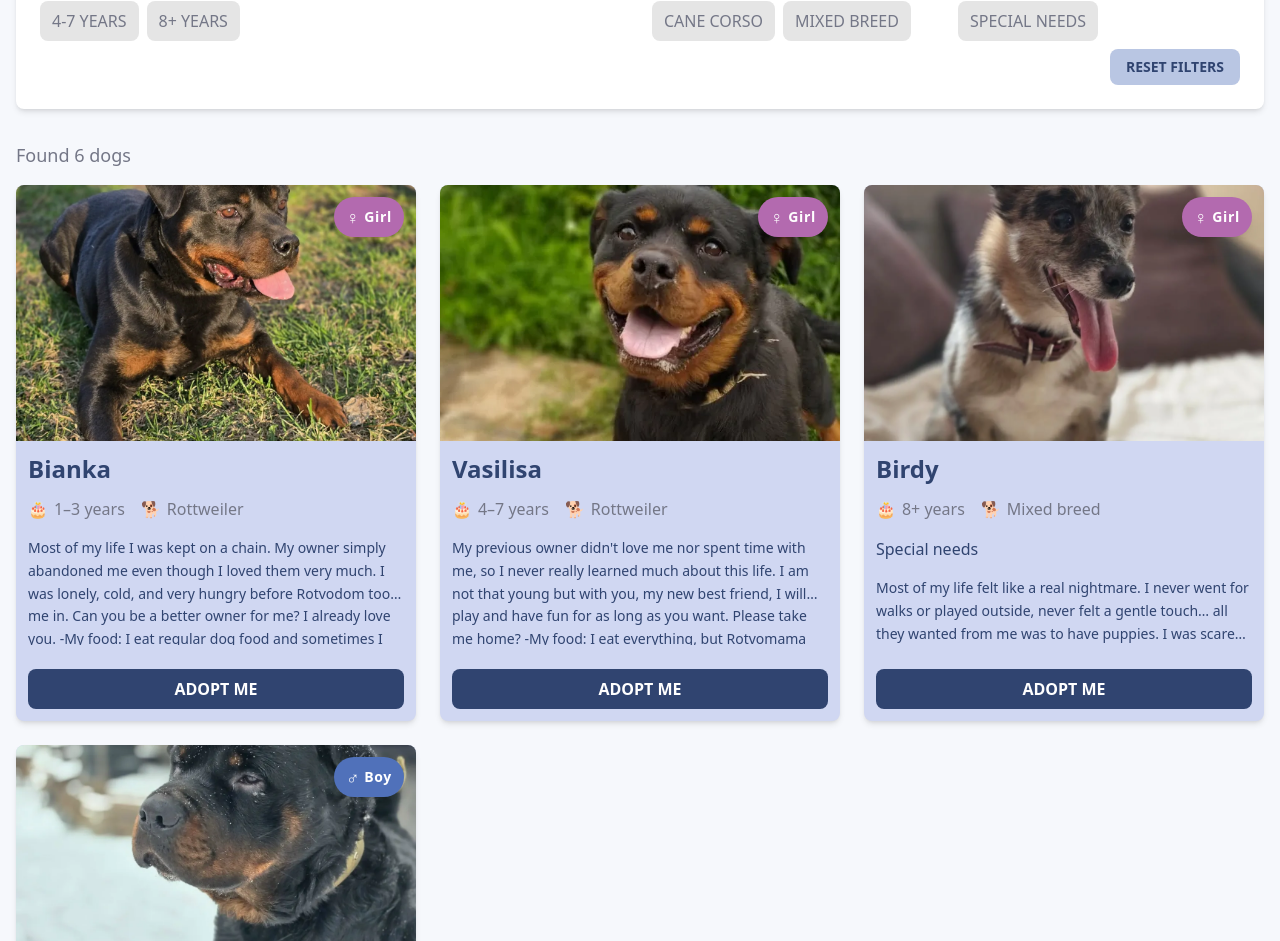
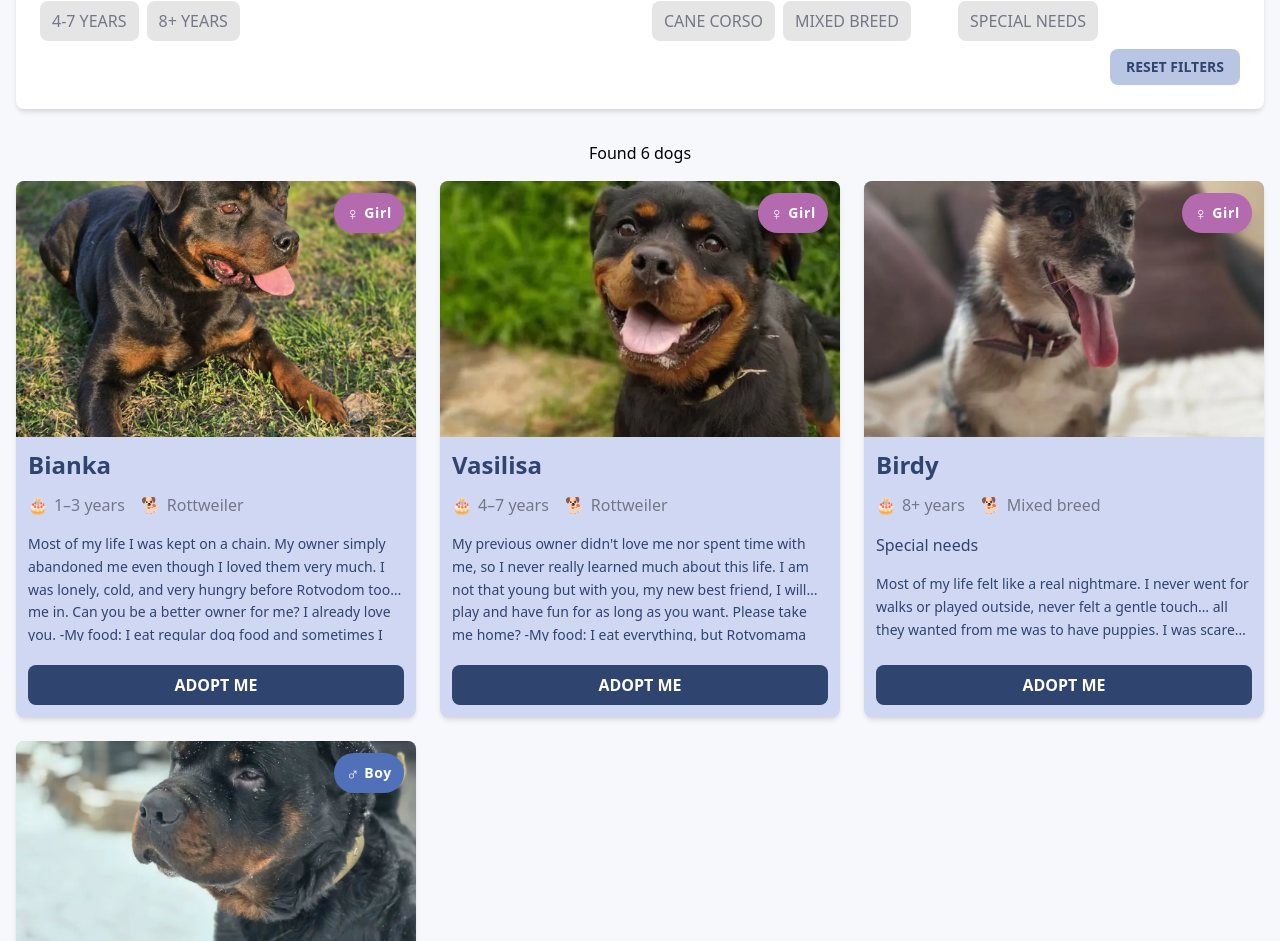
Before and after one commit to bavayra/dog-shelter, a React (Vite) app: page / in a window 1280 px wide. Shown: the part 1103-2044 px from the top of the page. Built offline with nearby package versions, Linux system fonts and the light colour scheme.

Commit message:
style: corrected pet cards grid - fonts and sizes. NOT the cards themselves

```diff
--- a/src/features/DogGrid.tsx
+++ b/src/features/DogGrid.tsx
@@ -43,10 +43,7 @@ const DogGrid = () => {
         onReset={resetFilters}
       />
       {!isLoading && (
-        <p
-          className="3xs:text-md mb-4 text-lg text-neutral-700"
-          aria-live="polite"
-        >
+        <p className="typography-body mb-4 text-center" aria-live="polite">
           Found {filteredDogs.length}{' '}
           {filteredDogs.length === 1 ? 'dog' : 'dogs'}
         </p>
@@ -78,7 +75,7 @@ const DogGrid = () => {
           )}
         </>
       ) : (
-        <p className="text-center text-lg text-neutral-500">
+        <p className="typography-large text-center">
           No dogs found. Try adjusting your filters.
         </p>
       )}
```
